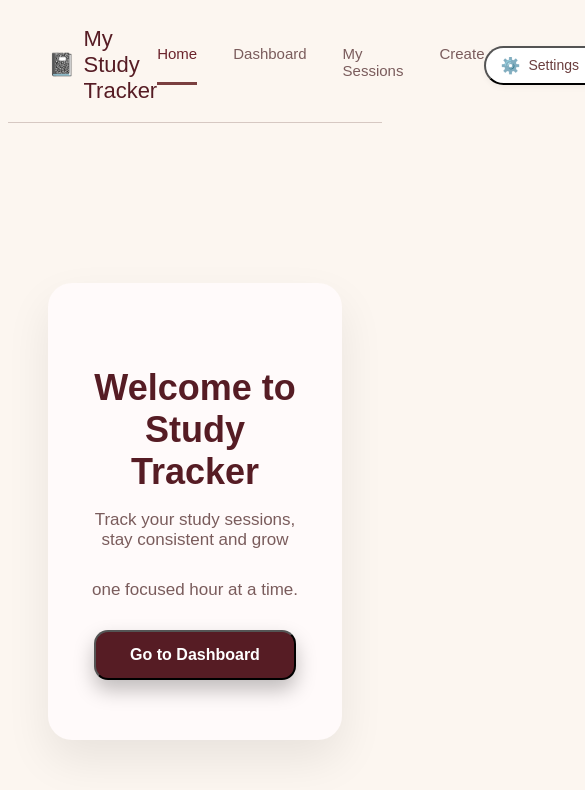
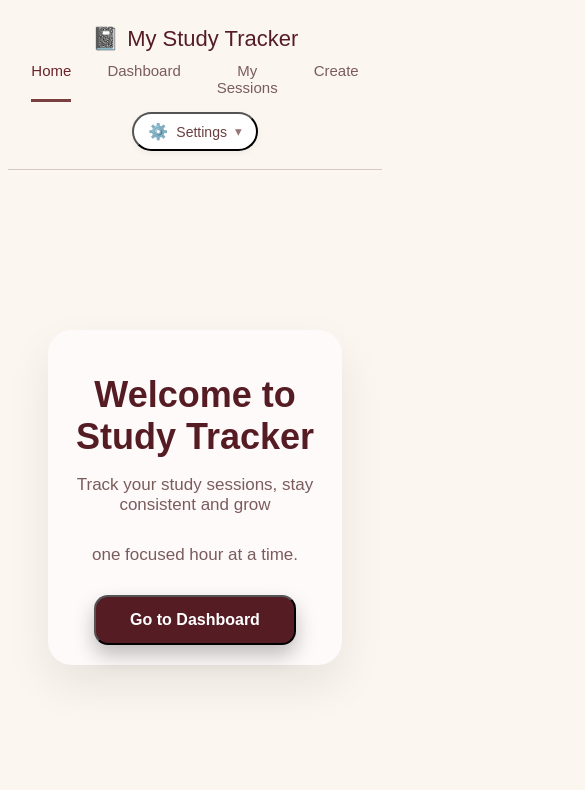
Before and after one commit to Kemanzi/study-tracker-pro, a React (Vite) app: page / in a window 390 px wide. Shown: the top 790 px of the page, 585 px wide, since content can reach past the window. Built offline with nearby package versions, Linux system fonts and the light colour scheme; a web font is replaced by a local one.

Commit message:
Mobile friendly layout improvements

```diff
--- a/src/index.css
+++ b/src/index.css
@@ -1525,3 +1525,32 @@ body {
     transform: translate(-50%, 0);
   }
 }
+
+@media (max-width: 768px) {
+  .navbar {
+    flex-direction: column;
+    gap: 10px;
+    text-align: center;
+  }
+
+  .dashboard-top-row,
+  .metrics-row {
+    grid-template-columns: 1fr;
+  }
+
+  .calendar-cell {
+    width: 32px;
+    height: 32px;
+    font-size: 12px;
+  }
+
+  .create-session,
+  .edit-session,
+  .hero-card {
+    padding: 20px;
+  }
+
+  .settings-sidebar {
+    width: 90%;
+  }
+}
```
